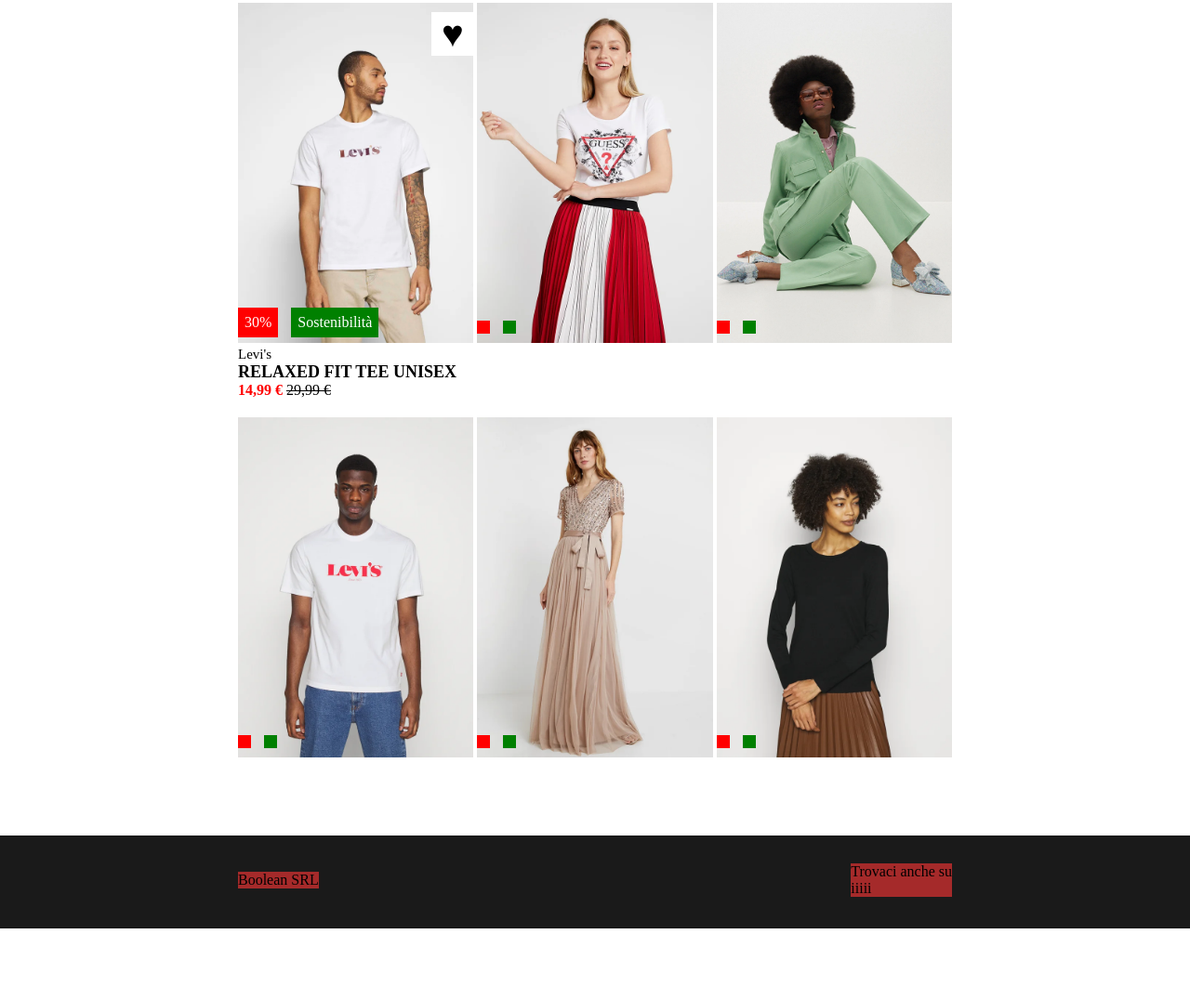
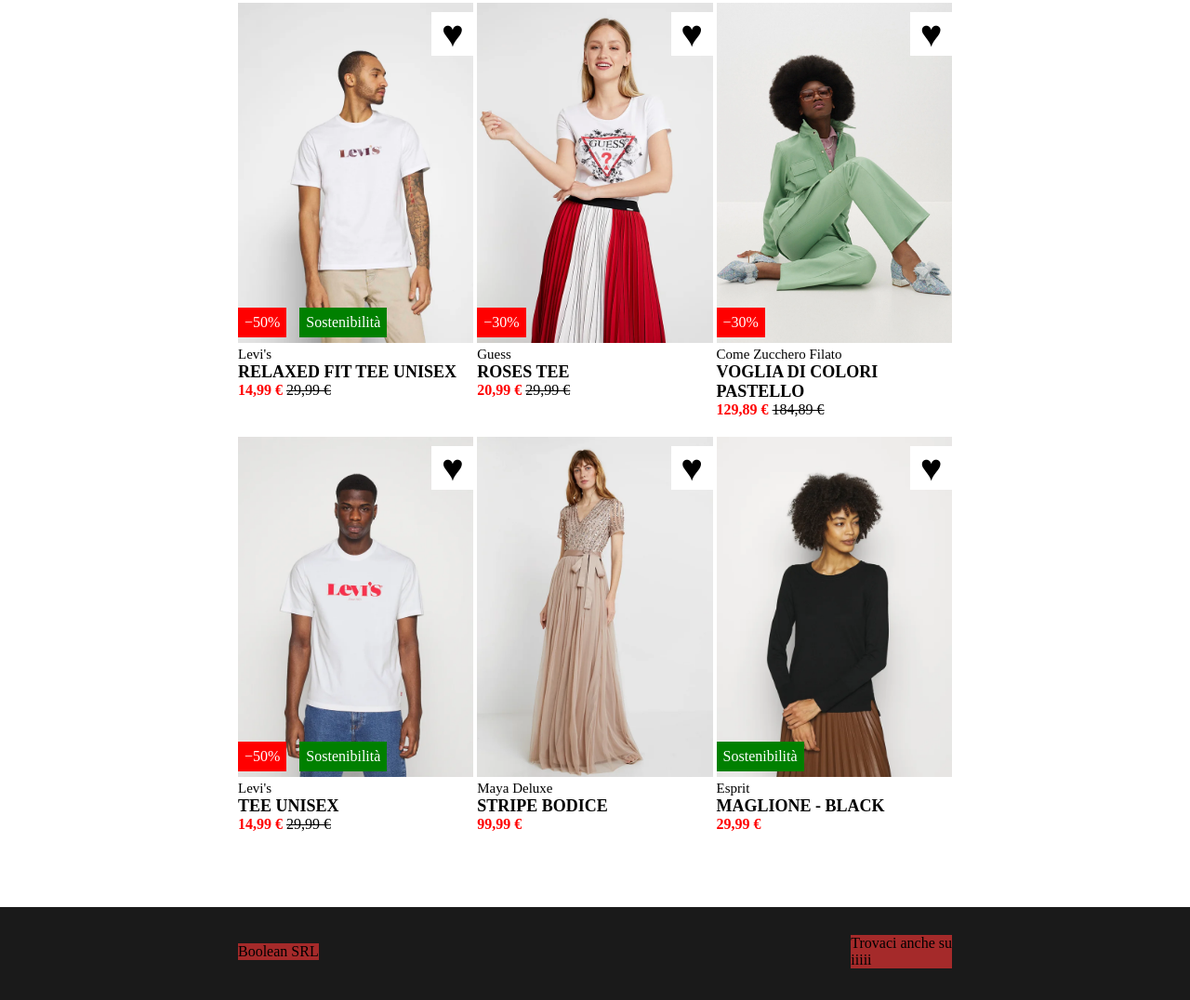
Before and after one commit to MicheleLafronza/html-css-boolando, a plain HTML site: page index.html in a window 1280 px wide. Shown: the part 147-1223 px from the top of the page at 93% size. Before the commit the page ends 1146 px from the top, so only its background shows below. Drawn offline with Linux system fonts and the light colour scheme.

Commit message:
main completed

```diff
--- a/css/style.css
+++ b/css/style.css
@@ -124,6 +124,7 @@ main {
     position: absolute;
     bottom: 10px;
     left: 0px;
+    z-index: 30;
 }
 
 .label-discount {
@@ -132,6 +133,7 @@ main {
     padding: 7px;
     background-color: rgba(255,0,0,255);
     margin-right: 10px;
+    z-index: 30;
 }
 
 .label-sust {
@@ -140,6 +142,7 @@ main {
     padding: 7px;
     background-color: rgba(0,128,0,255);
     margin-right: 10px;
+    z-index: 30;
 }
 
 .marca {
--- a/index.html
+++ b/index.html
@@ -38,15 +38,23 @@
 
             <!-- prodotto -->
             <div class="product">
+
+                <!-- parte superiore del prodotto -->
                 <div class="product-top">
                     <img src="img/1.webp" alt="prodotto 1">
                     <img src="img/1b.webp" alt="prodotto1b" class="altimg">
+
+                    <!-- finestra preferiti -->
                     <div class="heart">&hearts;</div>
+
+                    <!-- tag dei prodotti -->
                     <div class="label-group">
-                        <div class="label-discount">30%</div>
+                        <div class="label-discount">&minus;50%</div>
                         <div class="label-sust">Sostenibilità</div>
                     </div>
                 </div>
+
+                <!-- parte inferiore del prodotto -->
                 <div class="product-bot">
                     <div class="marca">Levi's</div>
                     <div class="nome-prodotto">RELAXED FIT TEE UNISEX</div>
@@ -58,62 +66,144 @@
 
             <!-- prodotto -->
             <div class="product">
-                <div class="product-top"><img src="img/2.webp" alt="prodotto 1">
-                    <div class="heart"></div>
+
+                <!-- parte superiore del prodotto -->
+                <div class="product-top">
+                    <img src="img/2.webp" alt="prodotto 1">
+                    <img src="img/2b.webp" alt="prodotto1b" class="altimg">
+
+                    <!-- finestra preferiti -->
+                    <div class="heart">&hearts;</div>
+
+                    <!-- tag dei prodotti -->
                     <div class="label-group">
-                        <div class="label-discount"></div>
-                        <div class="label-sust"></div>
+                        <div class="label-discount">&minus;30%</div>
+                        <!-- <div class="label-sust">Sostenibilità</div> -->
                     </div>
                 </div>
-                <div class="product-bot"></div>
+
+                <!-- parte inferiore del prodotto -->
+                <div class="product-bot">
+                    <div class="marca">Guess</div>
+                    <div class="nome-prodotto">ROSES TEE</div>
+                    <div class="prices">
+                        <span class="discount-price">20,99 &euro;</span> <span class="normal-price-erased"><del>29,99 &euro;</del></span>
+                    </div>
+                </div>
             </div>
 
             <!-- prodotto -->
             <div class="product">
-                <div class="product-top"><img src="img/3.webp" alt="prodotto 1">
-                    <div class="heart"></div>
+
+                <!-- parte superiore del prodotto -->
+                <div class="product-top">
+                    <img src="img/3.webp" alt="prodotto 1">
+                    <img src="img/3b.webp" alt="prodotto1b" class="altimg">
+
+                    <!-- finestra preferiti -->
+                    <div class="heart">&hearts;</div>
+
+                    <!-- tag dei prodotti -->
                     <div class="label-group">
-                        <div class="label-discount"></div>
-                        <div class="label-sust"></div>
+                        <div class="label-discount">&minus;30%</div>
+                        <!-- <div class="label-sust">Sostenibilità</div> -->
                     </div>
                 </div>
-                <div class="product-bot"></div>
+
+                <!-- parte inferiore del prodotto -->
+                <div class="product-bot">
+                    <div class="marca">Come Zucchero Filato</div>
+                    <div class="nome-prodotto">VOGLIA DI COLORI PASTELLO</div>
+                    <div class="prices">
+                        <span class="discount-price">129,89 &euro;</span> <span class="normal-price-erased"><del>184,89 &euro;</del></span>
+                    </div>
+                </div>
             </div>
 
             <!-- prodotto -->
             <div class="product">
-                <div class="product-top"><img src="img/4.webp" alt="prodotto 1">
-                    <div class="heart"></div>
+
+                <!-- parte superiore del prodotto -->
+                <div class="product-top">
+                    <img src="img/4.webp" alt="prodotto 1">
+                    <img src="img/4b.webp" alt="prodotto1b" class="altimg">
+
+                    <!-- finestra preferiti -->
+                    <div class="heart">&hearts;</div>
+
+                    <!-- tag dei prodotti -->
                     <div class="label-group">
-                        <div class="label-discount"></div>
-                        <div class="label-sust"></div>
+                        <div class="label-discount">&minus;50%</div>
+                        <div class="label-sust">Sostenibilità</div>
                     </div>
                 </div>
-                <div class="product-bot"></div>
+
+                <!-- parte inferiore del prodotto -->
+                <div class="product-bot">
+                    <div class="marca">Levi's</div>
+                    <div class="nome-prodotto">TEE UNISEX</div>
+                    <div class="prices">
+                        <span class="discount-price">14,99 &euro;</span> <span class="normal-price-erased"><del>29,99 &euro;</del></span>
+                    </div>
+                </div>
             </div>
 
             <!-- prodotto -->
             <div class="product">
-                <div class="product-top"><img src="img/5.webp" alt="prodotto 1">
-                    <div class="heart"></div>
+
+                <!-- parte superiore del prodotto -->
+                <div class="product-top">
+                    <img src="img/5.webp" alt="prodotto 1">
+                    <img src="img/5b.webp" alt="prodotto1b" class="altimg">
+
+                    <!-- finestra preferiti -->
+                    <div class="heart">&hearts;</div>
+
+                    <!-- tag dei prodotti -->
                     <div class="label-group">
-                        <div class="label-discount"></div>
-                        <div class="label-sust"></div>
+                        <!-- <div class="label-discount">30%</div>
+                        <div class="label-sust">Sostenibilità</div> -->
                     </div>
                 </div>
-                <div class="product-bot"></div>
+
+                <!-- parte inferiore del prodotto -->
+                <div class="product-bot">
+                    <div class="marca">Maya Deluxe</div>
+                    <div class="nome-prodotto">STRIPE BODICE</div>
+                    <div class="prices">
+                        <span class="discount-price">99,99 &euro;</span>
+                        <!-- <span class="normal-price-erased"><del>29,99 &euro;</del></span> -->
+                    </div>
+                </div>
             </div>
 
             <!-- prodotto -->
             <div class="product">
-                <div class="product-top"><img src="img/6.webp" alt="prodotto 1">
-                    <div class="heart"></div>
+
+                <!-- parte superiore del prodotto -->
+                <div class="product-top">
+                    <img src="img/6.webp" alt="prodotto 1">
+                    <img src="img/6b.webp" alt="prodotto1b" class="altimg">
+
+                    <!-- finestra preferiti -->
+                    <div class="heart">&hearts;</div>
+
+                    <!-- tag dei prodotti -->
                     <div class="label-group">
-                        <div class="label-discount"></div>
-                        <div class="label-sust"></div>
+                        <!-- <div class="label-discount">30%</div> -->
+                        <div class="label-sust">Sostenibilità</div>
                     </div>
                 </div>
-                <div class="product-bot"></div>
+
+                <!-- parte inferiore del prodotto -->
+                <div class="product-bot">
+                    <div class="marca">Esprit</div>
+                    <div class="nome-prodotto">MAGLIONE - BLACK</div>
+                    <div class="prices">
+                        <span class="discount-price">29,99 &euro;</span>
+                        <!-- <span class="normal-price-erased"><del>29,99 &euro;</del></span> -->
+                    </div>
+                </div>
             </div>
         </section>
     </main>
```
